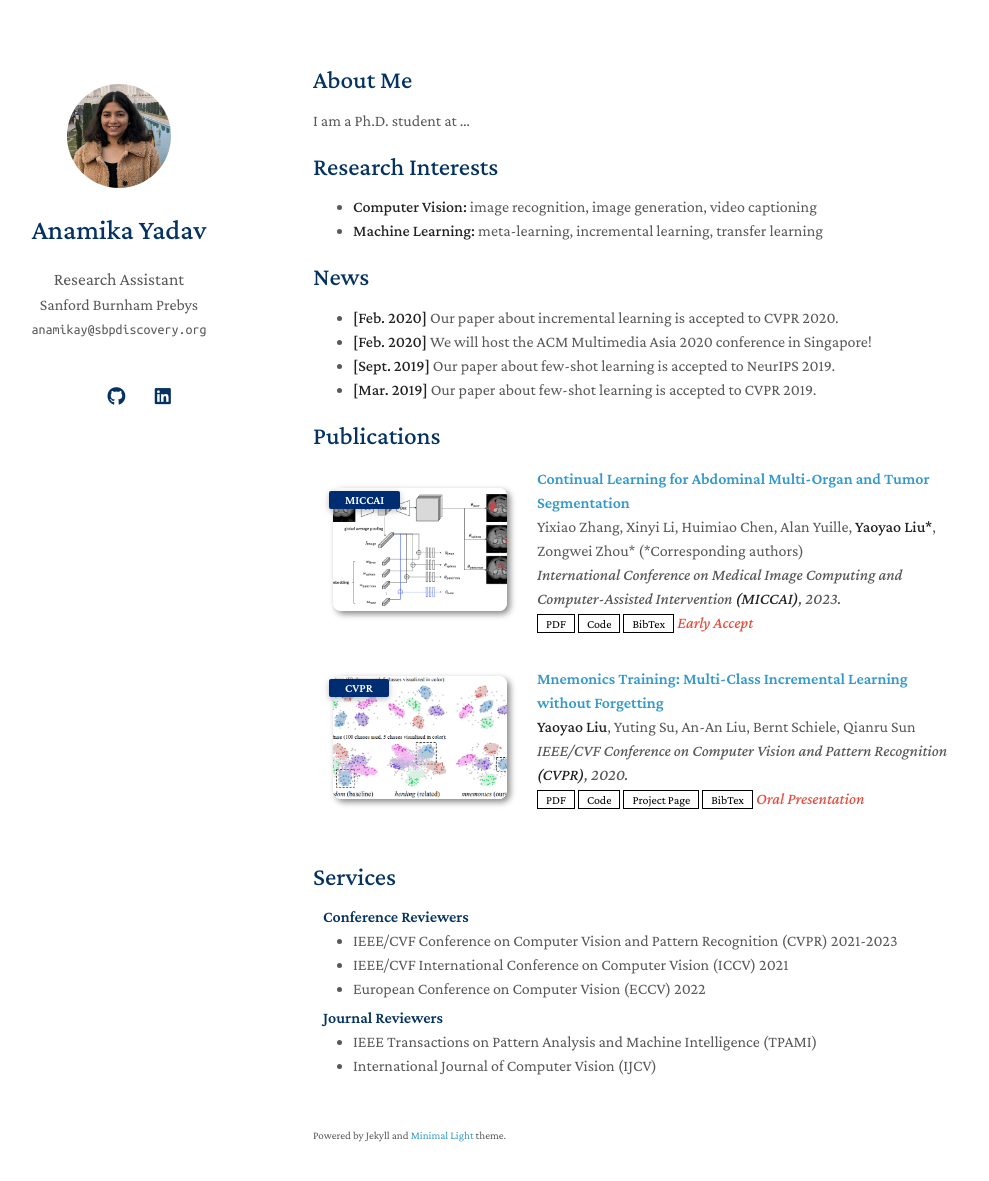
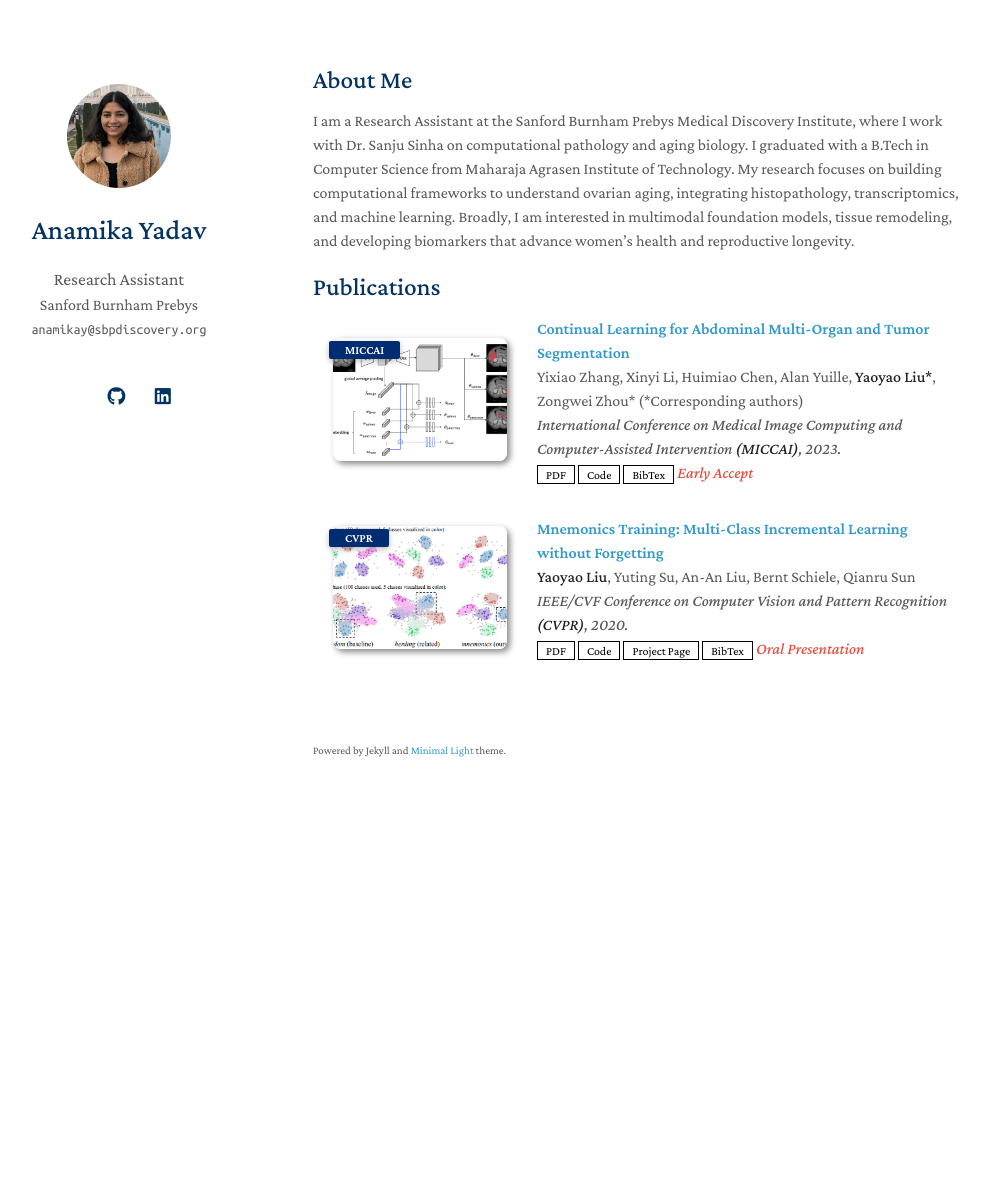
Before and after one commit to anamika-yadav99/anamika-yadav99.github.io, a Jekyll site: the page built from index.md, in a window 1280 px wide and 1216 px high. Shown: the top 1181 px of the window, without its empty margins (157-1146 px from the left). Built offline with Jekyll 4.4.1, drawn with Linux system fonts in a browser that asks for light colours; a style sheet for code colours, icons or effects is not loaded; our own code applies the rules of GitHub Pages for plain Markdown files.

Commit message:
NIK: Added about me and removed extra sections

```diff
--- a/index.md
+++ b/index.md
@@ -4,12 +4,14 @@ layout: homepage
 
 ## About Me
 
-I am a Ph.D. student at ...
+ I am a Research Assistant at the Sanford Burnham Prebys Medical Discovery Institute, where I work with Dr. Sanju Sinha on computational pathology and aging biology. I graduated with a B.Tech in Computer Science from Maharaja Agrasen Institute of Technology. My research focuses on building computational frameworks to understand ovarian aging, integrating histopathology, transcriptomics, and machine learning. Broadly, I am interested in multimodal foundation models, tissue remodeling, and developing biomarkers that advance women’s health and reproductive longevity.
 
+<!--
 ## Research Interests
 
 - **Computer Vision:** image recognition, image generation, video captioning
 - **Machine Learning:** meta-learning, incremental learning, transfer learning
+
 
 ## News
 
@@ -18,6 +20,7 @@ I am a Ph.D. student at ...
 - **[Sept. 2019]** Our paper about few-shot learning is accepted to NeurIPS 2019.
 - **[Mar. 2019]** Our paper about few-shot learning is accepted to CVPR 2019.
 
+{% include_relative _includes/services.md %}
+-->
+
 {% include_relative _includes/publications.md %}
-
-{% include_relative _includes/services.md %}
```
